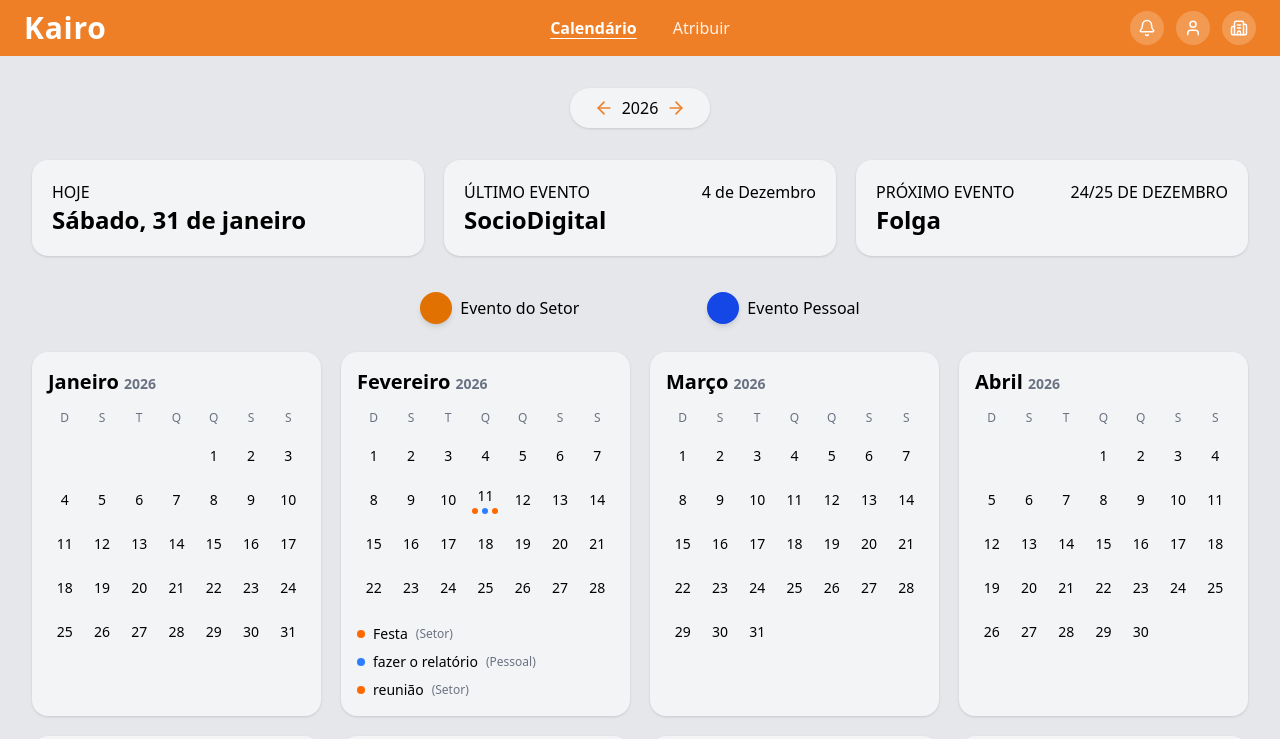
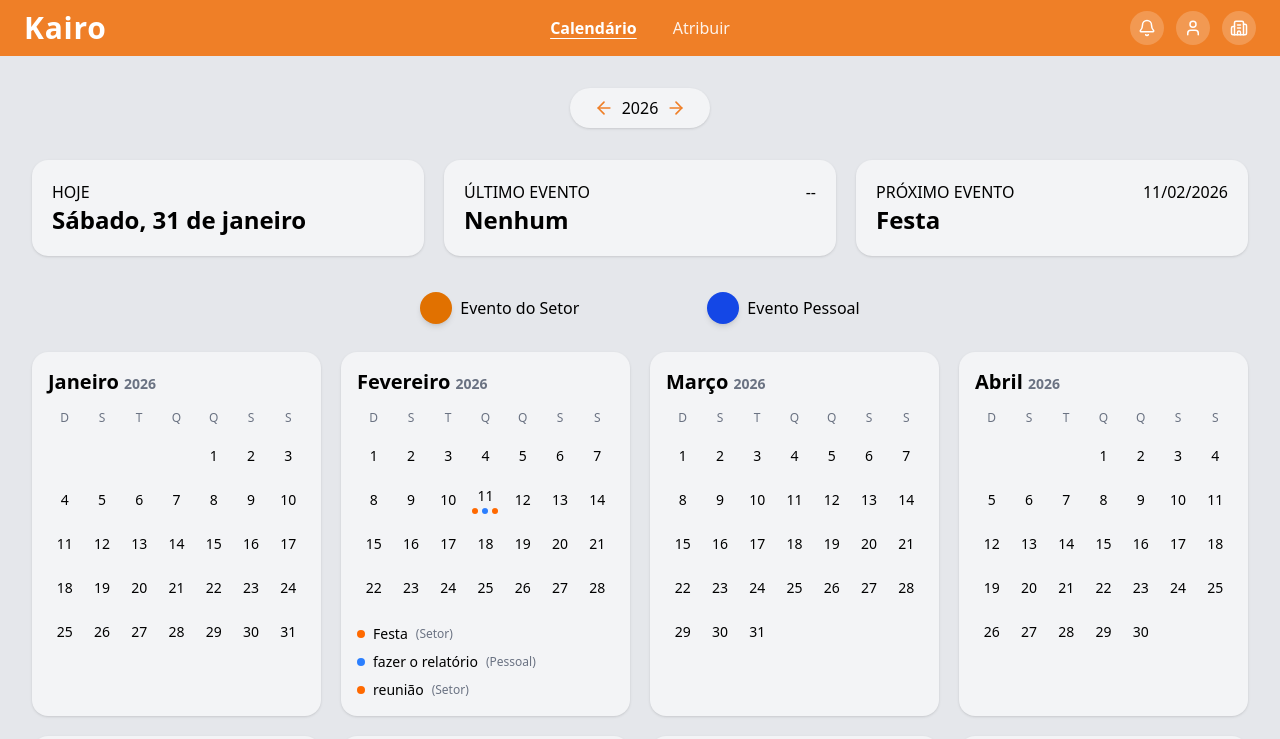
Before and after one commit to GallegoSz/Kairo, a React (Vite) app: page / in a window 1280 px wide. Shown: the top 739 px of the page. Built offline with nearby package versions, Linux system fonts and the light colour scheme; the HTML template or start-up script is replaced by a standard one.

Commit message:
Foi adicionado agenda inteligente, que verifica qual foi o último evento e qual vai sser o próximo

```diff
--- a/src/components/ScheduledEvents.jsx
+++ /dev/null
@@ -1,39 +0,0 @@
-import React from 'react'
-
-const ScheduledEvents = () => {
-    const today = new Date().toLocaleDateString("pt-BR", {
-        weekday: "long",
-        day: "numeric",
-        month: "long"
-    })
-
-    const formattedToday =today.charAt(0).toUpperCase() + today.slice(1)
-
-  return (
-    <div className=" grid grid-cols-[repeat(auto-fit,minmax(220px,1fr))] gap-5 mb-9">
-        <div className='bg-gray-100 rounded-2xl p-5 shadow'>
-            <h3>HOJE</h3>
-            <h2 className='text-2xl font-bold'>{formattedToday}</h2>
-        </div>
-
-        <div className='bg-gray-100 rounded-2xl p-5 shadow'>
-            <div className='flex justify-between'>
-                <h3>ÚLTIMO EVENTO</h3>
-                <h4 className='font-light'>4 de Dezembro</h4>
-            </div>
-            <h2 className='text-2xl font-bold'>SocioDigital</h2>
-        </div>
-
-        <div className='bg-gray-100 rounded-2xl p-5 shadow'>
-            <div className='flex justify-between'>
-                <h3>PRÓXIMO EVENTO</h3>
-                <h4 className='font-light'>24/25 DE DEZEMBRO</h4>
-            </div>
-            <h2 className='text-2xl font-bold'>Folga</h2>
-        </div>
-
-    </div>
-  )
-}
-
-export default ScheduledEvents
--- /dev/null
+++ b/src/components/ScheduledEvents.tsx
@@ -0,0 +1,57 @@
+import React from "react"
+import { Event } from "../types/event"
+
+type Props = {
+  lastEvent: Event | null
+  nextEvent: Event | null
+}
+
+const ScheduledEvents = ({ lastEvent, nextEvent }: Props) => {
+  const today = new Date().toLocaleDateString("pt-BR", {
+    weekday: "long",
+    day: "numeric",
+    month: "long"
+  })
+
+  const formattedToday =
+    today.charAt(0).toUpperCase() + today.slice(1)
+
+  return (
+    <div className="grid grid-cols-[repeat(auto-fit,minmax(220px,1fr))] gap-5 mb-9">
+      <div className="bg-gray-100 rounded-2xl p-5 shadow">
+        <h3>HOJE</h3>
+        <h2 className="text-2xl font-bold">{formattedToday}</h2>
+      </div>
+
+      <div className="bg-gray-100 rounded-2xl p-5 shadow">
+        <div className="flex justify-between">
+          <h3>ÚLTIMO EVENTO</h3>
+          <h4 className="font-light">
+            {lastEvent
+              ? new Date(lastEvent.date).toLocaleDateString("pt-BR")
+              : "--"}
+          </h4>
+        </div>
+        <h2 className="text-2xl font-bold">
+          {lastEvent?.name || "Nenhum"}
+        </h2>
+      </div>
+
+      <div className="bg-gray-100 rounded-2xl p-5 shadow">
+        <div className="flex justify-between">
+          <h3>PRÓXIMO EVENTO</h3>
+          <h4 className="font-light">
+            {nextEvent
+              ? new Date(nextEvent.date).toLocaleDateString("pt-BR")
+              : "--"}
+          </h4>
+        </div>
+        <h2 className="text-2xl font-bold">
+          {nextEvent?.name || "Nenhum"}
+        </h2>
+      </div>
+    </div>
+  )
+}
+
+export default ScheduledEvents
--- a/src/pages/CalendarPage.tsx
+++ b/src/pages/CalendarPage.tsx
@@ -20,6 +20,20 @@ export default function CalendarPage() {
   const [year, setYear] = useState(new Date().getFullYear())
   const [selectedDate, setSelectedDate] = useState(null)
 
+  const today = new Date()
+
+  const sortedEvents = [...events].sort(
+    (a, b) => new Date(a.date).getTime() - new Date(b.date).getTime()
+  )
+
+  const lastEvent = sortedEvents
+    .filter(event => new Date(event.date) < today)
+    .at(-1) || null
+
+  const nextEvent = sortedEvents
+    .find(event => new Date(event.date) > today) || null
+
+
   return (
     <div className="flex flex-1 relative">
       <div className="flex-1 p-4 md:p-8">
@@ -29,7 +43,11 @@ export default function CalendarPage() {
           onNext={() => setYear(y => y + 1)}
         />
 
-        <ScheduledEvents />
+        <ScheduledEvents
+          lastEvent={lastEvent}
+          nextEvent={nextEvent}
+        />
+
         <TypeEvent />
 
         <CalendarYear
```
